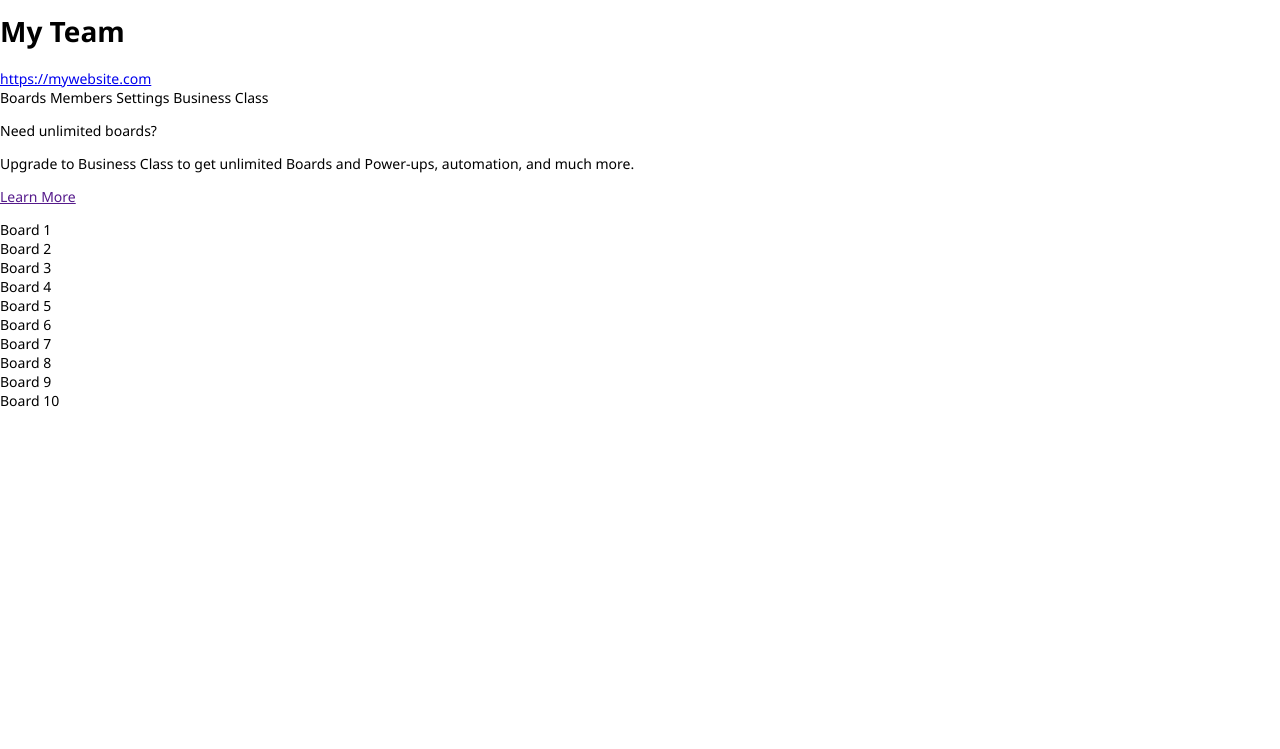
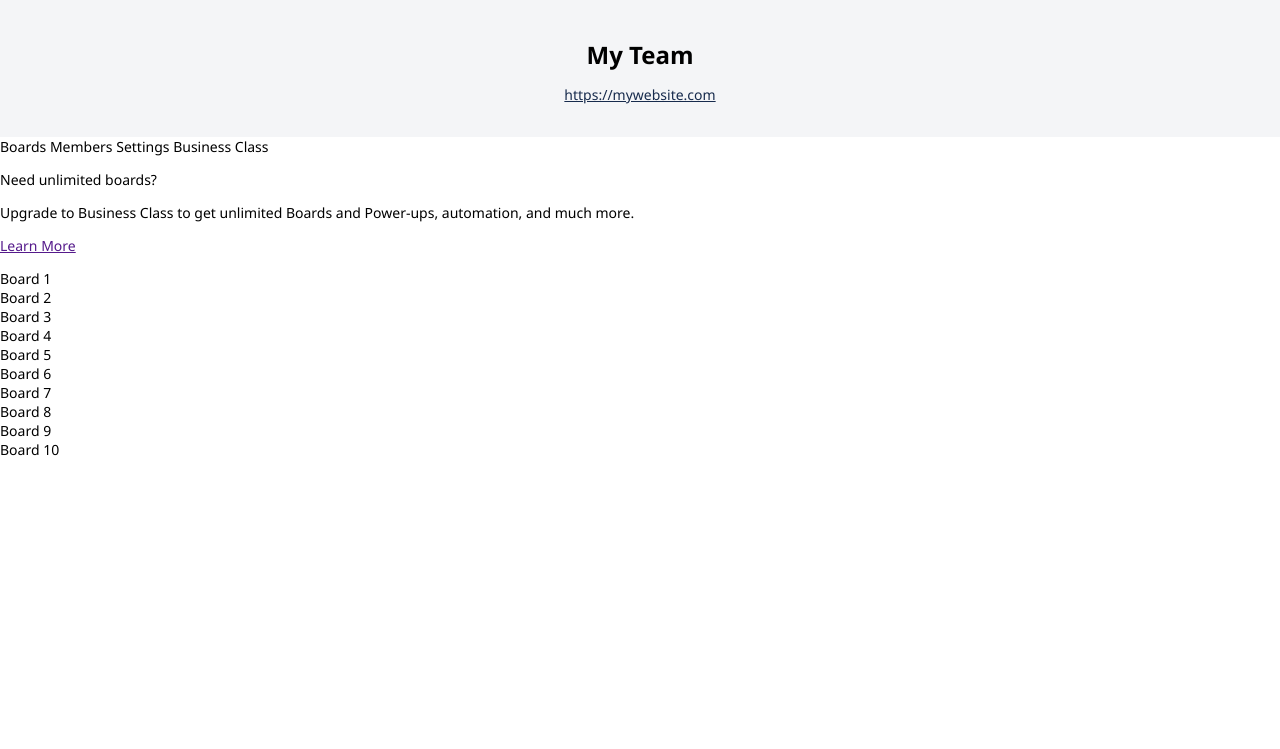
Before and after one commit to Agarbo1/wk-14, a plain HTML site: page aa07-recreate-trello-temp/index.html in a window 1280 px wide. Shown: the part 51-800 px from the top of the page. Drawn offline with Linux system fonts and the light colour scheme.

Commit message:
working phase 3

```diff
--- a/aa07-recreate-trello-temp/main.css
+++ b/aa07-recreate-trello-temp/main.css
@@ -15,6 +15,42 @@ body {
   justify-content: space-between;
 }
 
+.header-nav__button#alerts {
+  background-color: #CF513D;
+  color: white;
+}
+
+@media screen and(max-width: 730px) {
+  #search {
+    display: none;
+  }
+  #boards span {
+    display: none;
+  }
+}
+
+.team__container {
+  background-color: #f4f5f7;
+  padding: 32px;
+}
+
+.team__info {
+  flex-direction: column;
+  margin: 0 auto;
+  max-width: 650px;
+  text-align: center;
+  h1 {
+    margin: 0 0 12;
+    font-size: 24px;
+    font-weight: 600;
+    line-height: 28px;
+  }
+  a {
+    color: #172b4d;
+    line-height: 20px;
+    font-weight: 100;
+  }
+}
 /* Supplied CSS follows. */
 .header-nav__group{
   display: flex;
```
